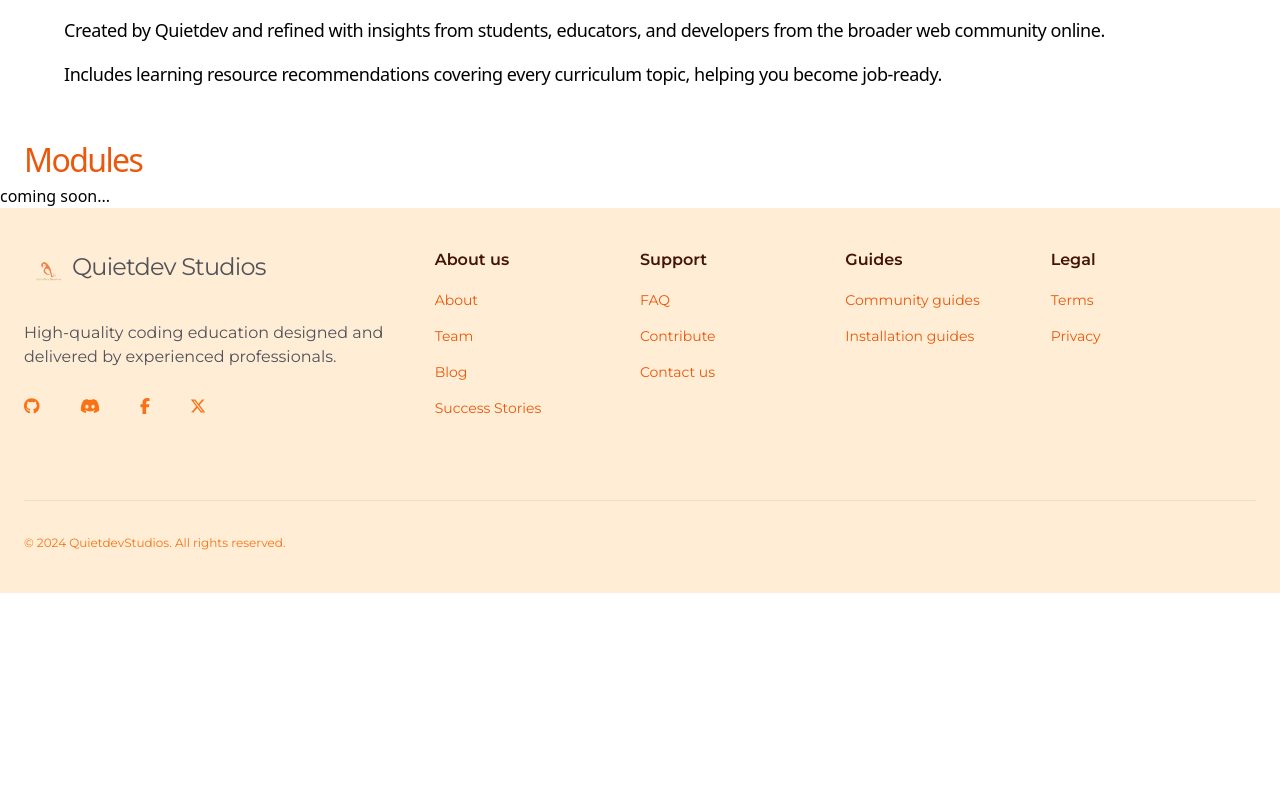
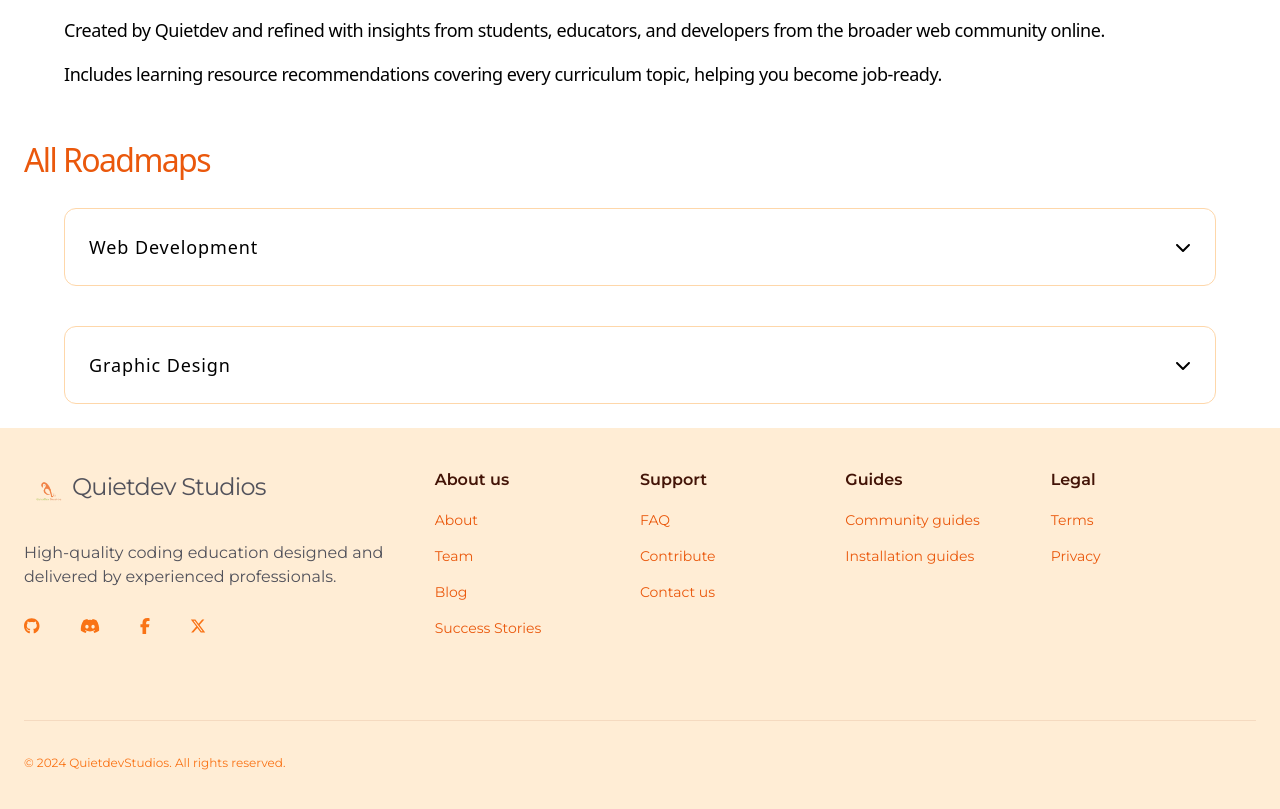
Before and after one commit to quietdevstudios/quietdevstudio, a React (Vite) app: page /curriculum in a window 1280 px wide. Shown: the part 1860-2669 px from the top of the page. Before the commit the page ends 2453 px from the top, so only its background shows below. Built offline with nearby package versions, Linux system fonts and the light colour scheme.

Commit message:
started adding different learning roadmaps

```diff
--- a/src/pages/Courses.jsx
+++ b/src/pages/Courses.jsx
@@ -1,7 +1,7 @@
 import React from "react";
 import vector from "/vector.svg";
 import { FontAwesomeIcon } from "@fortawesome/react-fontawesome";
-import { faGraduationCap } from "@fortawesome/free-solid-svg-icons";
+import { faChevronDown } from "@fortawesome/free-solid-svg-icons";
 
 const Courses = () => {
   return (
@@ -67,11 +67,30 @@ const Courses = () => {
 
       <section>
         <h1 className="text-[2rem] font-medium tracking-tighter text-orange-600 mt-12 px-6">
-          Modules
+          All Roadmaps
         </h1>
-        <p>coming soon...</p>
+        <section className="px-16 flex flex-col gap-10 py-6">
+          {/* web development */}
+          <div className="border border-orange-200 p-6 rounded-xl flex items-center justify-between cursor-pointer">
+            <p className="tracking-wider text-lg font-regular">
+              Web Development
+            </p>
+            <span>
+              <FontAwesomeIcon icon={faChevronDown} />
+            </span>
+          </div>
+
+          {/* Graphic Design */}
+          <div className="border border-orange-200 p-6 rounded-xl flex items-center justify-between cursor-pointer">
+            <p className="tracking-wider text-lg font-regular">
+              Graphic Design
+            </p>
+            <span>
+              <FontAwesomeIcon icon={faChevronDown} />
+            </span>
+          </div>
+        </section>
       </section>
-
     </section>
   );
 };
--- a/src/pages/Home.jsx
+++ b/src/pages/Home.jsx
@@ -23,9 +23,12 @@ const Home = () => {
             Learn to code with structured lessons, hands-on projects, and step
             by step guidance.
           </p>
-          <button className="border border-orange-500 w-fit p-2 px-6 text-[1.25rem] font-medium tracking-wider rounded-md text-orange-600 hover:bg-orange-50 capitalize">
+          <a
+            href="curriculum"
+            className="border border-orange-500 w-fit p-2 px-6 text-[1.25rem] font-medium tracking-wider rounded-md text-orange-600 hover:bg-orange-50 capitalize"
+          >
             start your journey
-          </button>
+          </a>
           {/* <video height="100px" loop autoPlay muted>
             <source src={qlVideo} type="video/mp4" />
           </video> */}
```
